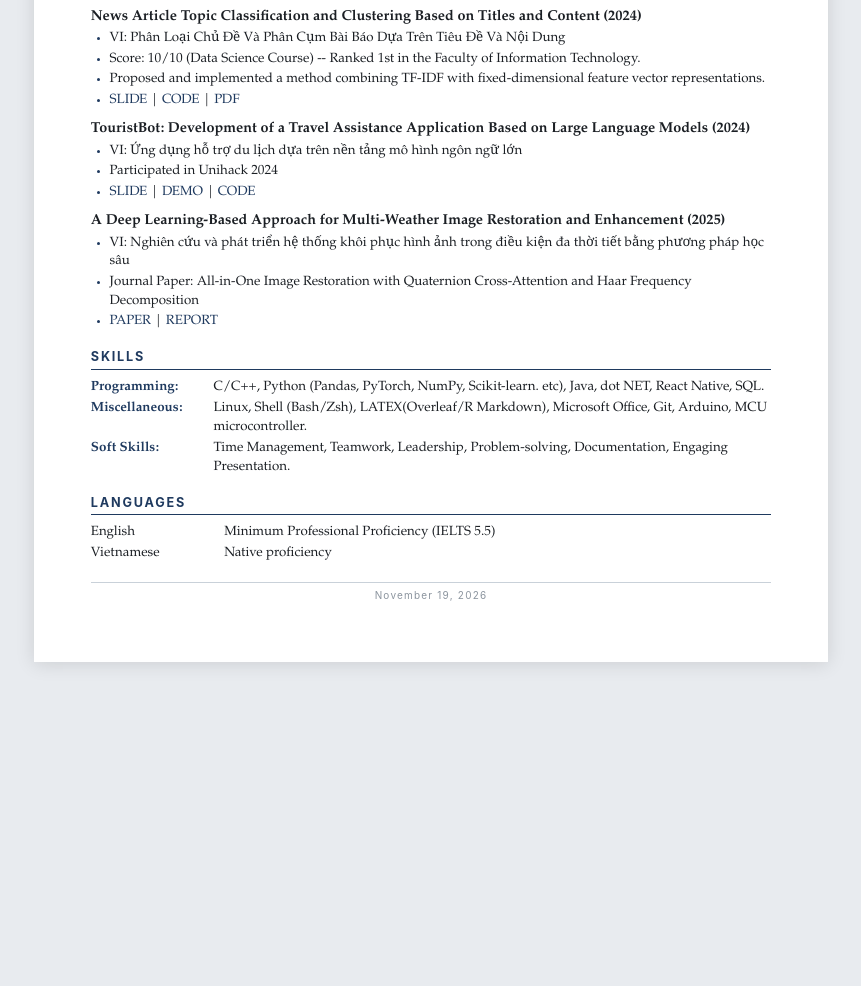
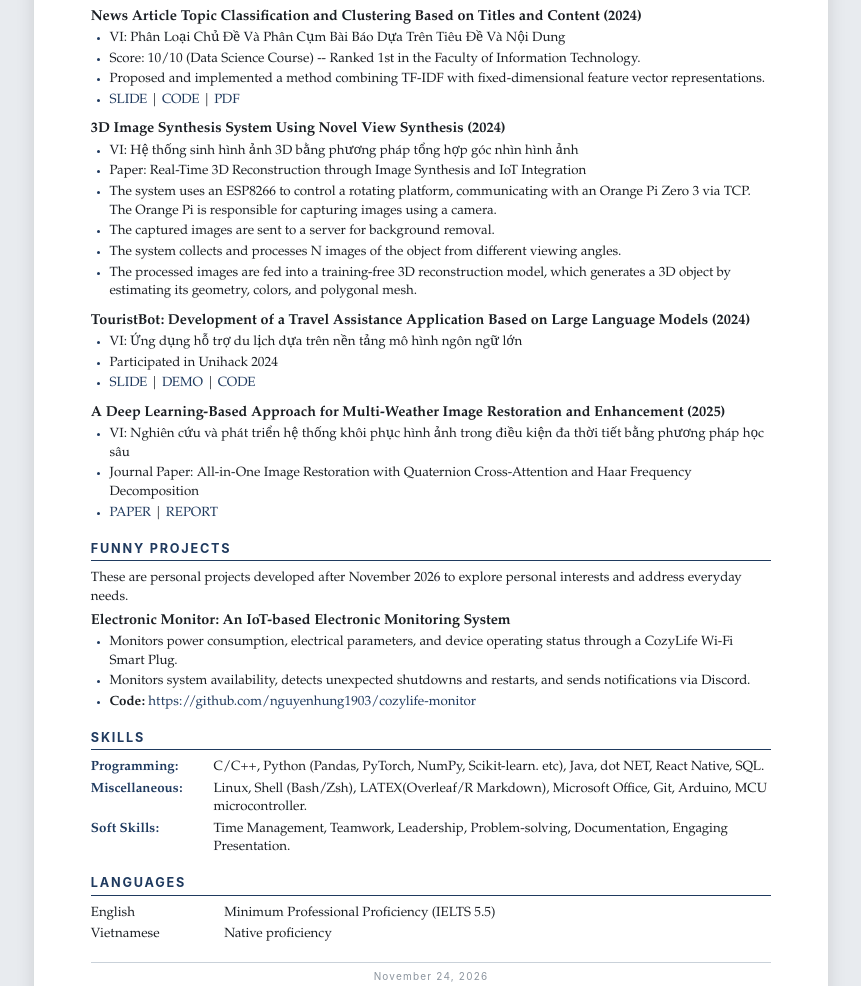
Before and after one commit to nguyenhung1903/website, a plain HTML site: page resume.html in a window 1280 px wide. Shown: the part 4052-5038 px from the top of the page, without its empty margins (209-1070 px from the left). Before the commit the page ends 4738 px from the top, so only its background shows below. Drawn offline with Linux system fonts and the light colour scheme.

Commit message:
update resume

```diff
--- a/resume.html
+++ b/resume.html
@@ -3,7 +3,7 @@
 <head>
 <meta charset="utf-8">
 <meta name="viewport" content="width=device-width, initial-scale=1">
-<meta name="date" content="2026-11-19">
+<meta name="date" content="2026-11-24">
 <title>An Hung Nguyen - Resume</title>
 <style>
 /* ==========================================================================
@@ -429,6 +429,14 @@ I have authored and co-authored 10+ research papers and received several academi
 <li>Proposed and implemented a method combining TF-IDF with fixed-dimensional feature vector representations.</li>
 <li><a href="https://github.com/nguyenhung1903/NewsCategoryClassification/raw/refs/heads/main/Team21_KHDL_Presentation_Final.pptx">SLIDE</a> | <a href="https://github.com/nguyenhung1903/NewsCategoryClassification">CODE</a> | <a href="https://github.com/nguyenhung1903/NewsCategoryClassification/blob/main/TieuLuanKHDL_Team21_21TDT.pdf">PDF</a></li>
 </ul>
+</div><div class="entry"><div class="entry-head"><h3>3D Image Synthesis System Using Novel View Synthesis (2024)</h3></div><ul>
+<li>VI: Hệ thống sinh hình ảnh 3D bằng phương pháp tổng hợp góc nhìn hình ảnh</li>
+<li>Paper: Real-Time 3D Reconstruction through Image Synthesis and IoT Integration</li>
+<li>The system uses an ESP8266 to control a rotating platform, communicating with an Orange Pi Zero 3 via TCP. The Orange Pi is responsible for capturing images using a camera.</li>
+<li>The captured images are sent to a server for background removal.</li>
+<li>The system collects and processes N images of the object from different viewing angles.</li>
+<li>The processed images are fed into a training-free 3D reconstruction model, which generates a 3D object by estimating its geometry, colors, and polygonal mesh.</li>
+</ul>
 </div><div class="entry"><div class="entry-head"><h3>TouristBot: Development of a Travel Assistance Application Based on Large Language Models (2024)</h3></div><ul>
 <li>VI: Ứng dụng hỗ trợ du lịch dựa trên nền tảng mô hình ngôn ngữ lớn</li>
 <li>Participated in Unihack 2024</li>
@@ -438,6 +446,13 @@ I have authored and co-authored 10+ research papers and received several academi
 <li>VI: Nghiên cứu và phát triển hệ thống khôi phục hình ảnh trong điều kiện đa thời tiết bằng phương pháp học sâu</li>
 <li>Journal Paper: All-in-One Image Restoration with Quaternion Cross-Attention and Haar Frequency Decomposition</li>
 <li><a href="https://dx.doi.org/10.21203/rs.3.rs-7260641/v1">PAPER</a> | <a href="http://thuvienso.dut.udn.vn/handle/DUT/16775">REPORT</a></li>
+</ul>
+</div></section>
+<section id="funny-projects"><h2>Funny Projects</h2><p>These are personal projects developed after November 2026 to explore personal interests and address everyday needs.</p>
+<div class="entry"><div class="entry-head"><h3>Electronic Monitor: An IoT-based Electronic Monitoring System</h3></div><ul>
+<li>Monitors power consumption, electrical parameters, and device operating status through a CozyLife Wi-Fi Smart Plug.</li>
+<li>Monitors system availability, detects unexpected shutdowns and restarts, and sends notifications via Discord.</li>
+<li><strong>Code:</strong> <a href="https://github.com/nguyenhung1903/cozylife-monitor">https://github.com/nguyenhung1903/cozylife-monitor</a></li>
 </ul>
 </div></section>
 <section id="skills"><h2>Skills</h2><ul>
@@ -450,7 +465,7 @@ I have authored and co-authored 10+ research papers and received several academi
 <li><span class="language">English</span><span>Minimum Professional Proficiency (IELTS 5.5)</span></li>
 <li><span class="language">Vietnamese</span><span>Native proficiency</span></li>
 </ul></section>
-<footer class="resume-footer"><hr /><p class="generated">November 19, 2026</p></footer>
+<footer class="resume-footer"><hr /><p class="generated">November 24, 2026</p></footer>
 </div>
 </body>
 </html>
```
